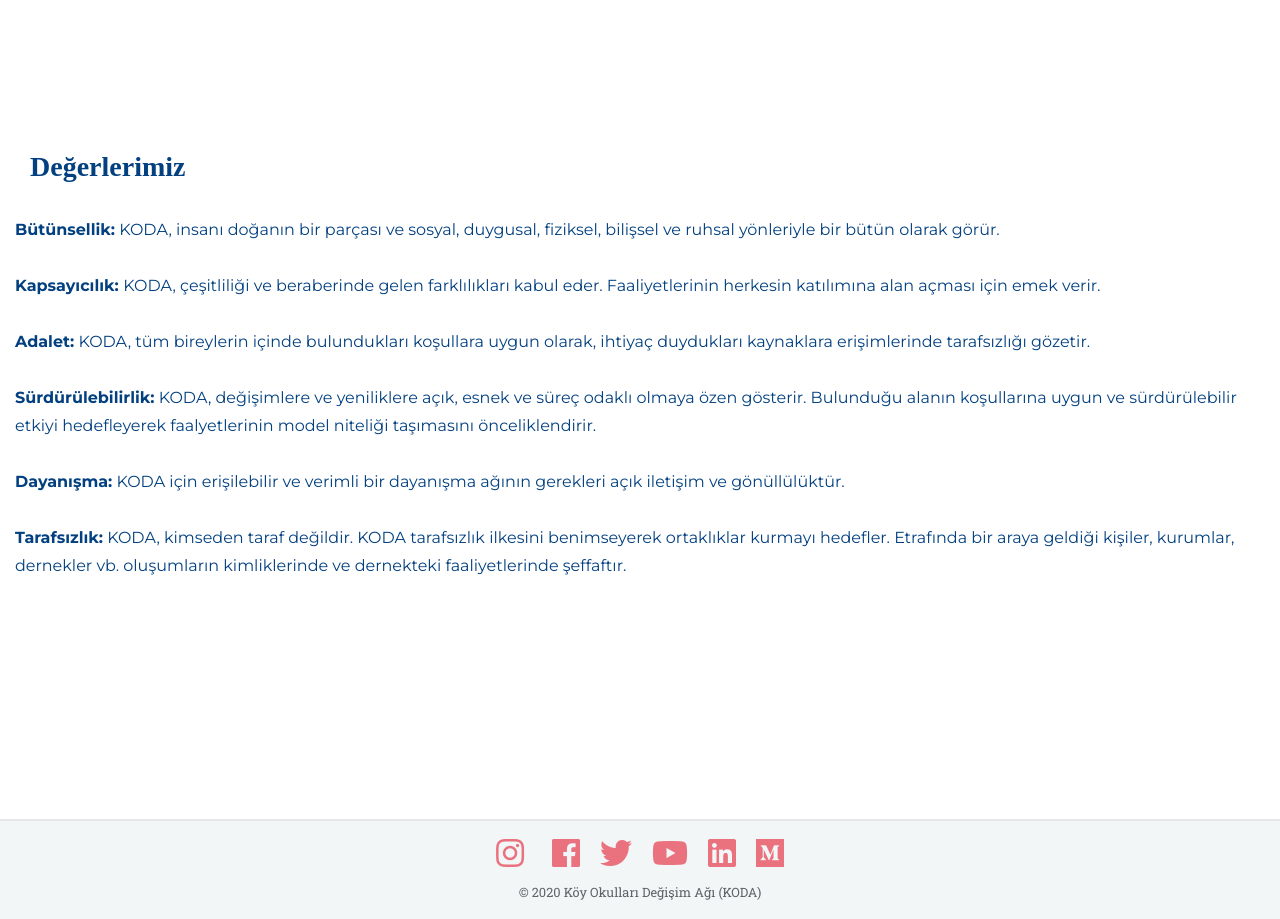
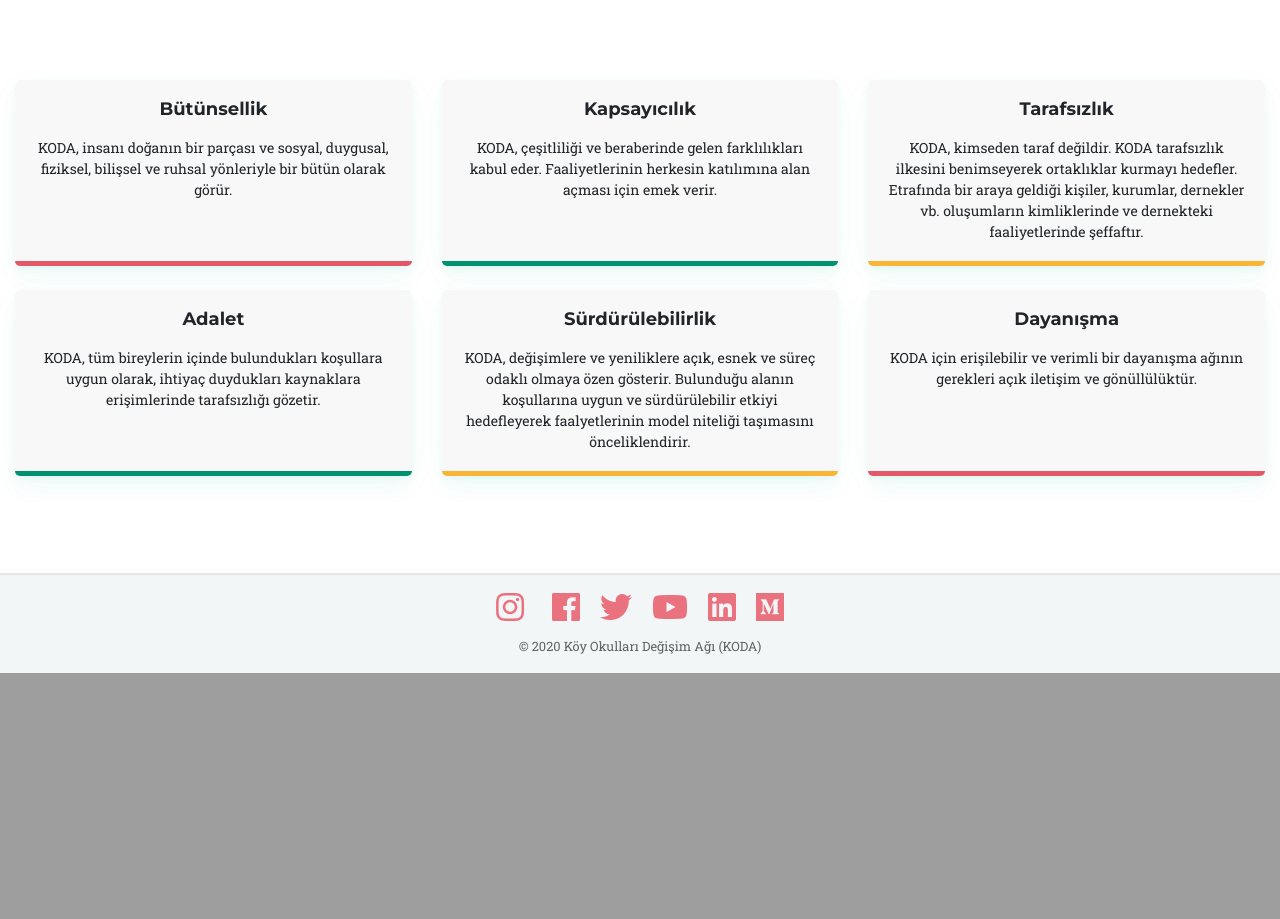
Before and after one commit to Soyluarda/KODA-, a Django app: page /degerlerimiz/ in a window 1280 px wide. Shown: the part 700-1619 px from the top of the page. After the commit the page ends 1373 px from the top, so only its background shows below. Run offline with Django 3.2, Linux system fonts and the light colour scheme; some libraries are stand-ins or nearby versions; some web fonts are replaced.

Commit message:
'değerlerimiz' page was done

```diff
--- a/coaching/templates/degerlerimiz.html
+++ b/coaching/templates/degerlerimiz.html
@@ -1,34 +1,129 @@
 {% extends 'base.html' %}
 {% load static %}
 {% block head %}
+
+<style>
+    .card-shadow-green {
+        border-radius: 5px;
+        background: rgb(242, 242, 242, .5);
+        -webkit-box-shadow: 0 0.46875rem 2.1875rem rgba(28, 202, 167, .03), 0 0.9375rem 1.40625rem rgba(28, 202, 167, .03), 0 0.25rem 0.53125rem rgba(28, 202, 167, .05), 0 0.125rem 0.1875rem rgba(28, 202, 167, .03);
+        box-shadow: 0 0.46875rem 2.1875rem rgba(28, 202, 167, .03), 0 0.9375rem 1.40625rem rgba(28, 202, 167, .03), 0 0.25rem 0.53125rem rgba(28, 202, 167, .05), 0 0.125rem 0.1875rem rgba(28, 202, 167, .03);
+    }
+
+    .card-shadow-green:hover {
+        -webkit-box-shadow: 0 0.8rem 4rem rgba(179, 179, 179, .2), 0 1.8rem 2.8rem rgba(179, 179, 179, .2), 0 0.5rem 1rem rgba(179, 179, 179, .2), 0 0.25rem 0.3rem rgba(179, 179, 179, .2);
+        box-shadow: 0 0.8rem 4rem rgba(179, 179, 179, .2), 0 1.8rem 2.8rem rgba(179, 179, 179, .2), 0 0.5rem 1rem rgba(179, 179, 179, .2), 0 0.25rem 0.3rem rgba(28, 202, 167, .2);
+    }
+
+    .card-title-content {
+        padding: 1.2rem;
+    }
+
+    .card-title-content h6 {
+        font-size: 18px;
+    }
+
+    .card-title-content div {
+        font-size: 14px;
+    }
+
+    @media (min-width: 767.78px) and (max-width: 991.78px) {
+        .intro-card-row .col-md-4 {
+            flex: 0 0 50%;
+            max-width: 50%;
+        }
+    }
+
+    @media (max-width: 767.78px) {
+        .intro-card-row .col-md-4 {
+            flex: 0 0 100%;
+            max-width: 100%;
+        }
+    }
+</style>
 {% endblock %}
 
 {% block body %}
 
-
-<section class="page-section">
-    <div class="container">
-         <div class="col-lg-12 text-center">
-            <h2 class="hinty bluer h-size">Değerlerimiz </h2><br>
-                <div class="row">
-                    <p class="monty bluer n-size">
-                        <strong>Bütünsellik:</strong> KODA, insanı doğanın bir parçası ve sosyal, duygusal, fiziksel, bilişsel ve ruhsal yönleriyle bir bütün olarak görür.
-                        <br> <br> <strong>Kapsayıcılık: </strong>KODA, çeşitliliği ve beraberinde gelen farklılıkları kabul eder. Faaliyetlerinin herkesin katılımına alan açması için emek verir.
-                        <br> <br> <strong>Adalet:</strong> KODA, tüm bireylerin içinde bulundukları koşullara uygun olarak, ihtiyaç duydukları kaynaklara erişimlerinde tarafsızlığı gözetir.
-                        <br> <br> <strong>Sürdürülebilirlik:</strong> KODA, değişimlere ve yeniliklere açık, esnek ve süreç odaklı olmaya özen gösterir. Bulunduğu alanın koşullarına uygun ve sürdürülebilir etkiyi hedefleyerek faalyetlerinin model niteliği taşımasını önceliklendirir.
-                        <br> <br><strong>Dayanışma:</strong> KODA için erişilebilir ve verimli bir dayanışma ağının gerekleri açık iletişim ve gönüllülüktür.
-                        <br> <br> <strong>Tarafsızlık:</strong> KODA, kimseden taraf değildir. KODA tarafsızlık ilkesini benimseyerek ortaklıklar kurmayı hedefler. Etrafında bir araya geldiği kişiler, kurumlar, dernekler vb. oluşumların kimliklerinde ve dernekteki faaliyetlerinde şeffaftır.
-
-
-
-
-
-
+<div class="container" style="margin-top: 80px;">
+    <div class="row intro-card-row">
+        <div class="col-md-4 mb-4">
+            <div class="card-shadow-green text-center h-100" style="border-bottom:5px solid #e45769; ">
+                <div class="card-title-content">
+                    <h6 class="mb-3">Bütünsellik</h6>
+                    <div>
+                        KODA, insanı doğanın bir parçası ve sosyal, duygusal, fiziksel, bilişsel ve ruhsal yönleriyle
+                        bir bütün olarak görür.
+                    </div>
+                </div>
+            </div>
 
         </div>
-         </div>
+        <div class="col-md-4 mb-4">
+            <div class="card-shadow-green text-center h-100" style="border-bottom:5px solid #00926e;">
+
+                <div class="card-title-content">
+                    <h6 class="mb-3">Kapsayıcılık</h6>
+                    <div>
+                        KODA, çeşitliliği ve beraberinde gelen farklılıkları kabul eder. Faaliyetlerinin herkesin
+                        katılımına alan açması için emek verir.
+                    </div>
+                </div>
+            </div>
+        </div>
+        <div class="col-md-4 mb-4">
+            <div class="card-shadow-green text-center h-100" style="border-bottom:5px solid #fab537;">
+
+                <div class="card-title-content">
+                    <h6 class="mb-3">Tarafsızlık</h6>
+                    <div>
+                        KODA, kimseden taraf değildir. KODA tarafsızlık ilkesini benimseyerek ortaklıklar kurmayı
+                        hedefler. Etrafında bir araya geldiği kişiler, kurumlar, dernekler vb. oluşumların kimliklerinde
+                        ve dernekteki faaliyetlerinde şeffaftır.
+                    </div>
+                </div>
+            </div>
+        </div>
+        <div class="col-md-4 mb-4">
+            <div class="card-shadow-green text-center h-100" style="border-bottom:5px solid #00926e;">
+
+                <div class="card-title-content">
+                    <h6 class="mb-3">Adalet</h6>
+                    <div>
+                        KODA, tüm bireylerin içinde bulundukları koşullara uygun olarak, ihtiyaç duydukları kaynaklara
+                        erişimlerinde tarafsızlığı gözetir.
+                    </div>
+
+                </div>
+            </div>
+        </div>
+        <div class="col-md-4 mb-4">
+            <div class="card-shadow-green text-center h-100" style="border-bottom:5px solid #fab537;">
+
+                <div class="card-title-content">
+                    <h6 class="mb-3">Sürdürülebilirlik</h6>
+                    <div>
+                        KODA, değişimlere ve yeniliklere açık, esnek ve süreç odaklı olmaya özen gösterir. Bulunduğu
+                        alanın koşullarına uygun ve sürdürülebilir etkiyi hedefleyerek faalyetlerinin model niteliği
+                        taşımasını önceliklendirir.
+                    </div>
+                </div>
+            </div>
+        </div>
+        <div class="col-md-4 mb-4">
+            <div class="card-shadow-green text-center h-100" style="border-bottom:5px solid #e45769;">
+
+                <div class="card-title-content">
+                    <h6 class="mb-3">Dayanışma</h6>
+                    <div>
+                        KODA için erişilebilir ve verimli bir dayanışma ağının gerekleri açık iletişim ve gönüllülüktür.
+                    </div>
+                </div>
+            </div>
+        </div>
+
     </div>
-</section>
 
+</div>
 
 {% endblock %}
```
